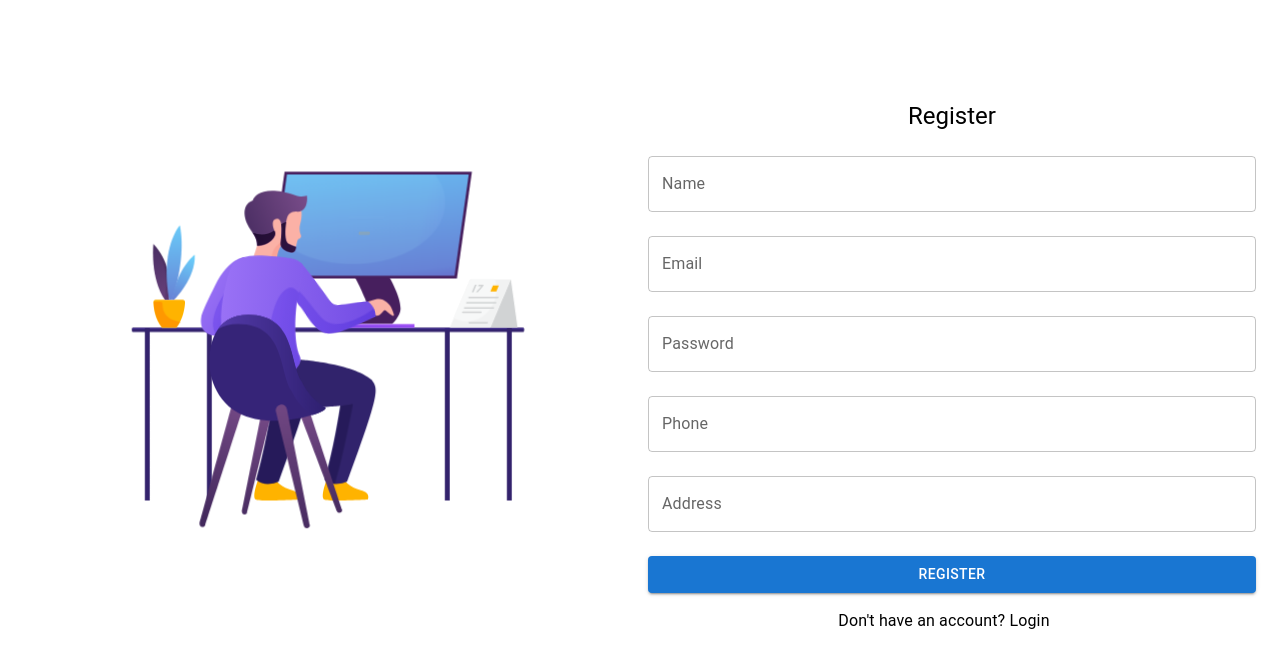
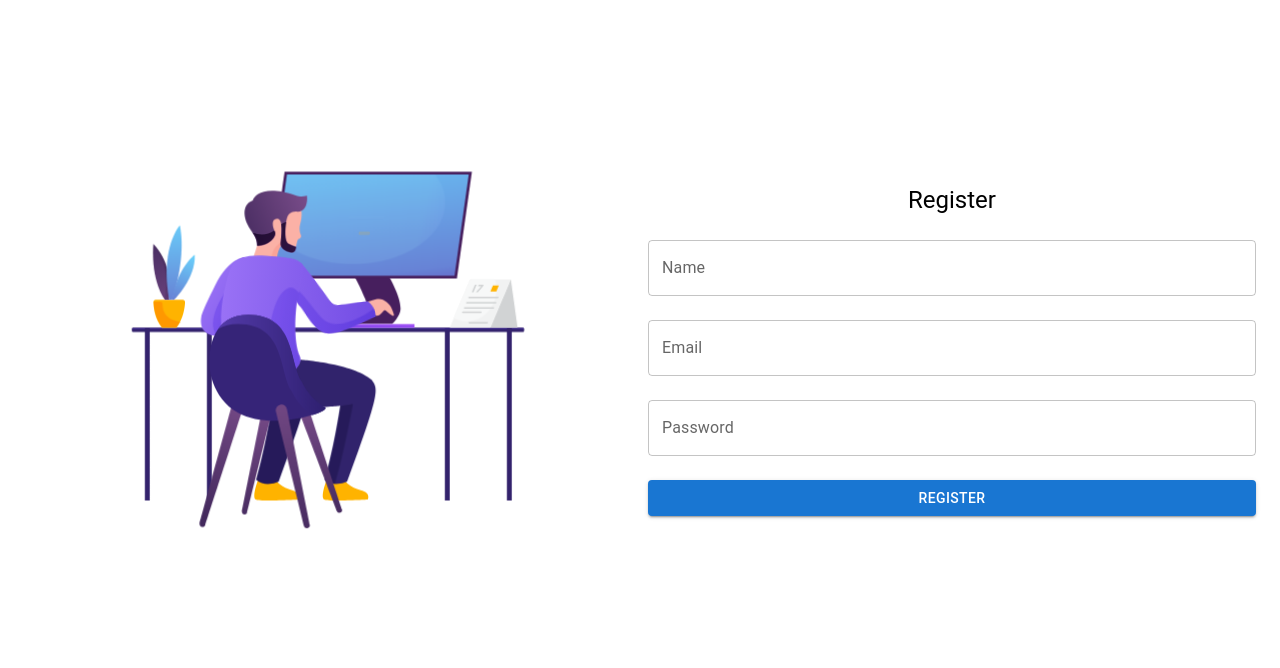
Before and after one commit to abraham-lopez-k3/online-book-sales-website, a React (Create React App) app in the folder client/: page /signup in a window 1280 px wide. Shown: the top 668 px of the page. Built offline with nearby package versions, Linux system fonts and the light colour scheme.

Commit message:
adjusted signup

```diff
--- a/client/package.json
+++ b/client/package.json
@@ -16,7 +16,7 @@
     "react-dom": "^18.3.1",
     "react-hot-toast": "^2.4.1",
     "react-router-dom": "^6.23.1",
-    "react-scripts": "5.0.1",
+    "react-scripts": "^5.0.1",
     "web-vitals": "^2.1.4"
   },
   "scripts": {
--- a/client/src/App.js
+++ b/client/src/App.js
@@ -3,7 +3,7 @@ import "./App.css";
 import { BrowserRouter, Route, Routes } from "react-router-dom";
 import LoginPage from "./Components/LoginPage";
 import SignUpPage from "./Components/SignUpPage";
-
+import Product from "./Components/Product";
 function App() {
   return (
     <BrowserRouter>
@@ -13,6 +13,7 @@ function App() {
         {/* Adjusted route path */}
         <Route path="/login" element={<LoginPage />} />{" "}
         {/* Adjusted route path */}
+        <Route path="/product" element={<Product/>}/>
       </Routes>
     </BrowserRouter>
   );
--- /dev/null
+++ b/client/src/Components/Product.jsx
@@ -0,0 +1,11 @@
+import React from 'react'
+
+function Product() {
+  return (
+    <div>Product
+
+    </div>
+  )
+}
+
+export default Product
--- a/client/src/Components/SignUpPage.jsx
+++ b/client/src/Components/SignUpPage.jsx
@@ -29,8 +29,8 @@ const SignUpPage = () => {
             setName("");
             setEmail("");
             setPassword("");
-            setPhone("");
-            setAddress("");
+            //setPhone("");
+            //setAddress("");
             setError("");
         } catch (err) {
             // Check if err.response exists, otherwise set a default error message
@@ -90,7 +90,7 @@ const SignUpPage = () => {
                                 onChange={(e) => setPassword(e.target.value)}
                                 margin="normal"
                             />
-                            <TextField
+                            {/* <TextField
                                 label="Phone"
                                 fullWidth
                                 variant="outlined"
@@ -105,7 +105,7 @@ const SignUpPage = () => {
                                 value={address}
                                 onChange={(e) => setAddress(e.target.value)}
                                 margin="normal"
-                            />
+                            /> */}
                             {error && <Typography color="error" align="center">{error}</Typography>}
                             <Button
                                 variant="contained"
@@ -118,9 +118,6 @@ const SignUpPage = () => {
                             >
                                 Register
                             </Button>
-                            <Typography align="center" sx={{ mt: 2, mr: 2 }}>
-                                Don't have an account? <a href="/login">Login</a>
-                            </Typography>
                         </form>
                     </Grid>
                 </Grid>
--- a/package.json
+++ b/package.json
@@ -16,9 +16,9 @@
     "cookie-parser": "^1.4.6",
     "cors": "^2.8.5",
     "dotenv": "^16.4.5",
-    "express": "^4.18.2",
+    "express": "^4.19.2",
     "jsonwebtoken": "^9.0.2",
-    "mongoose": "^7.3.0",
+    "mongoose": "^7.6.11",
     "nodemailer": "^6.9.3",
     "nodemon": "^2.0.22",
     "validator": "^13.9.0"
```
Also changed, not shown: 2 other files (tests, documents, lock files or other folders).
